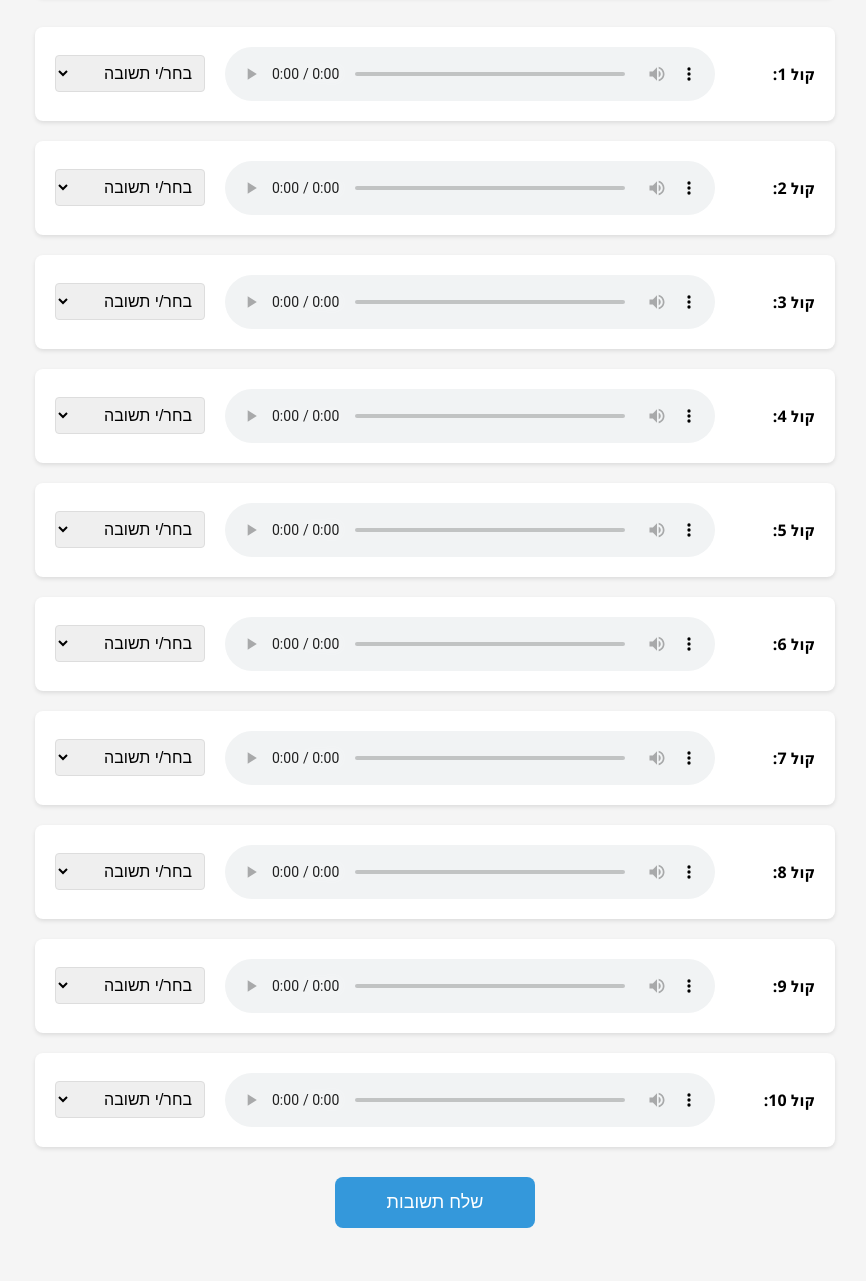
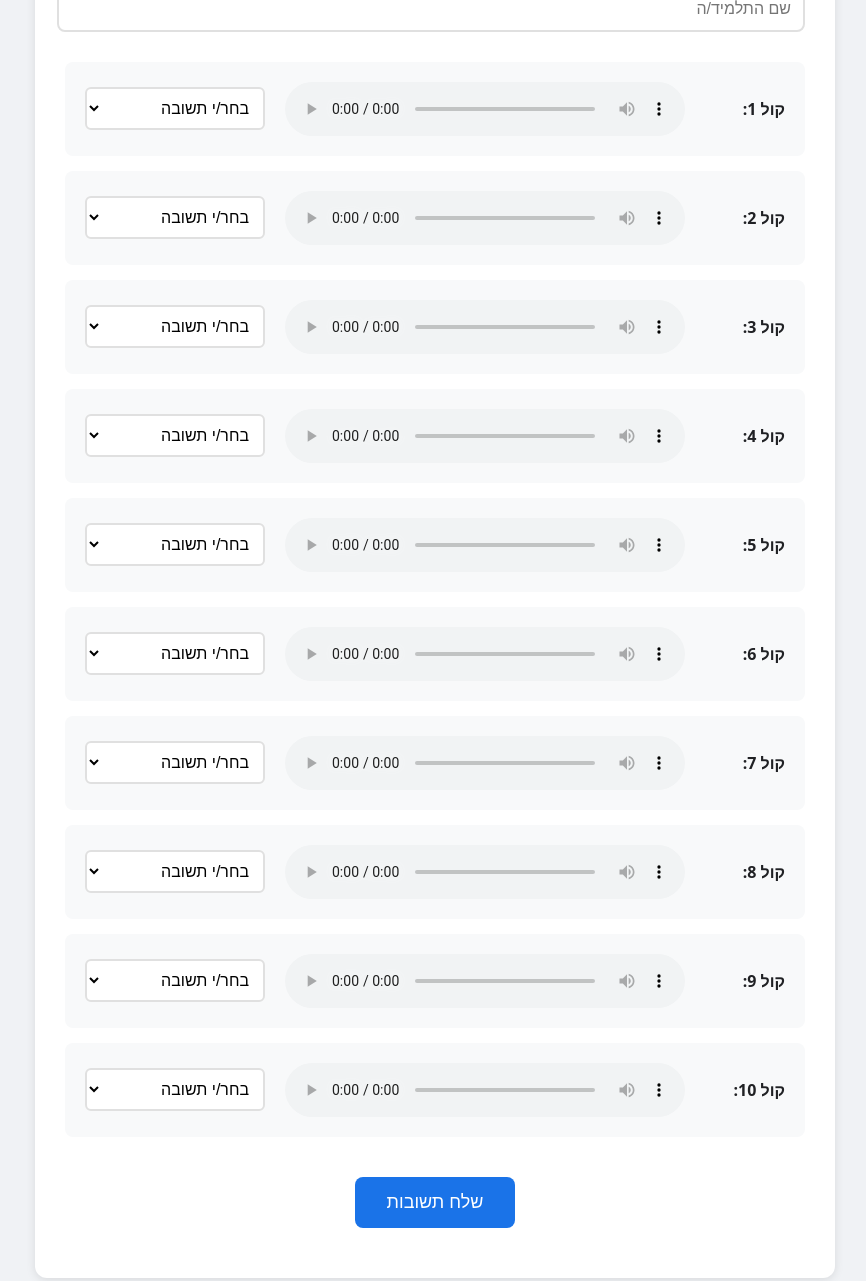
Before and after one commit to snirsnir/whoSpeak, a plain HTML site: page index.html in a window 1280 px wide. Shown: the part 327-1608 px from the top of the page, without its empty margins (205-1071 px from the left). Drawn offline with nearby package versions, Linux system fonts and the light colour scheme.

Commit message:
Update index.html

```diff
--- a/index.html
+++ b/index.html
@@ -4,21 +4,18 @@
     <meta charset="UTF-8">
     <meta name="viewport" content="width=device-width, initial-scale=1.0">
     <title>מי מדבר? - טכנודע</title>
-    <script src="https://cdnjs.cloudflare.com/ajax/libs/jquery/3.6.0/jquery.min.js"></script>
     <style>
         body {
-            font-family: 'Segoe UI', Tahoma, Geneva, Verdana, sans-serif;
+            font-family: system-ui, -apple-system, BlinkMacSystemFont, 'Segoe UI', Roboto, Oxygen, Ubuntu, Cantarell, 'Open Sans', 'Helvetica Neue', sans-serif;
             max-width: 800px;
             margin: 0 auto;
             padding: 20px;
-            background-color: #f5f5f5;
+            background-color: #f0f2f5;
         }
 
-        header {
-            display: flex;
-            align-items: center;
-            justify-content: space-between;
-            margin-bottom: 40px;
+        .logo-container {
+            text-align: left;
+            margin-bottom: 30px;
         }
 
         .logo {
@@ -27,42 +24,58 @@
         }
 
         h1 {
-            color: #2c3e50;
+            color: #1a73e8;
             text-align: center;
+            margin: 30px 0;
             font-size: 2.5em;
+        }
+
+        .container {
+            background: white;
+            padding: 30px;
+            border-radius: 12px;
+            box-shadow: 0 2px 10px rgba(0,0,0,0.1);
+        }
+
+        .student-name {
             margin-bottom: 30px;
         }
 
-        .student-name {
-            background-color: white;
-            padding: 15px;
+        .student-name input {
+            width: calc(100% - 20px);
+            padding: 12px;
+            border: 2px solid #e0e0e0;
             border-radius: 8px;
-            margin-bottom: 30px;
-            box-shadow: 0 2px 4px rgba(0,0,0,0.1);
+            font-size: 16px;
+            transition: border-color 0.3s ease;
         }
 
-        .student-name input {
-            width: 100%;
-            padding: 8px;
-            border: 1px solid #ddd;
-            border-radius: 4px;
-            font-size: 16px;
+        .student-name input:focus {
+            outline: none;
+            border-color: #1a73e8;
         }
 
-        .voice-section {
-            background-color: white;
+        .voice-item {
+            background: #f8f9fa;
             padding: 20px;
+            margin-bottom: 15px;
             border-radius: 8px;
-            margin-bottom: 20px;
-            box-shadow: 0 2px 4px rgba(0,0,0,0.1);
             display: flex;
             align-items: center;
             gap: 20px;
         }
 
         .voice-label {
-            font-weight: bold;
+            font-weight: 600;
             min-width: 80px;
+            color: #202124;
+        }
+
+        .voice-controls {
+            flex-grow: 1;
+            display: flex;
+            align-items: center;
+            gap: 20px;
         }
 
         audio {
@@ -70,238 +83,266 @@
         }
 
         select {
-            padding: 8px;
-            border-radius: 4px;
-            border: 1px solid #ddd;
+            padding: 10px;
+            border: 2px solid #e0e0e0;
+            border-radius: 6px;
             font-size: 16px;
-            min-width: 150px;
+            min-width: 180px;
+            background: white;
+            cursor: pointer;
         }
 
-        .submit-btn {
-            display: block;
-            width: 200px;
-            margin: 30px auto;
-            padding: 15px 30px;
-            background-color: #3498db;
+        select:focus {
+            outline: none;
+            border-color: #1a73e8;
+        }
+
+        .submit-button {
+            background: #1a73e8;
             color: white;
             border: none;
+            padding: 15px 32px;
+            font-size: 18px;
             border-radius: 8px;
-            font-size: 18px;
             cursor: pointer;
-            transition: background-color 0.3s;
+            display: block;
+            margin: 40px auto 20px;
+            transition: background-color 0.3s ease;
         }
 
-        .submit-btn:hover {
-            background-color: #2980b9;
+        .submit-button:hover {
+            background: #1557b0;
+        }
+
+        .loading {
+            display: none;
+            position: fixed;
+            top: 0;
+            left: 0;
+            width: 100%;
+            height: 100%;
+            background: rgba(0,0,0,0.5);
+            justify-content: center;
+            align-items: center;
+            z-index: 1000;
+        }
+
+        .loading-content {
+            background: white;
+            padding: 20px 40px;
+            border-radius: 8px;
+            text-align: center;
+            box-shadow: 0 2px 10px rgba(0,0,0,0.1);
         }
 
         @media (max-width: 600px) {
-            .voice-section {
+            .voice-item {
                 flex-direction: column;
                 align-items: stretch;
             }
 
-            .voice-label {
-                margin-bottom: 10px;
+            .voice-controls {
+                flex-direction: column;
+            }
+
+            select {
+                width: 100%;
             }
         }
     </style>
 </head>
 <body>
-    <header>
+    <div class="loading">
+        <div class="loading-content">שולח תשובות...</div>
+    </div>
+
+    <div class="logo-container">
         <img src="https://media.getmood.io/warehouse/dynamic/217495.png" alt="לוגו טכנודע" class="logo">
-    </header>
+    </div>
 
+    <div class="container">
         <h1>מי מדבר?</h1>
 
+        <form id="voiceForm">
             <div class="student-name">
                 <input type="text" id="studentName" placeholder="שם התלמיד/ה" required>
             </div>
 
-    <form id="voiceForm">
-        <div class="voice-section">
+            <div class="voice-item">
                 <div class="voice-label">קול 1:</div>
-            <audio controls>
-                <source src="/mp3/1.mp3" type="audio/mpeg">
-                הדפדפן שלך לא תומך בהשמעת אודיו
-            </audio>
+                <div class="voice-controls">
+                    <audio controls src="/mp3/1.mp3"></audio>
                     <select required>
                         <option value="">בחר/י תשובה</option>
-                <option value="human">קול אנושי</option>
-                <option value="ai">קול מלאכותי</option>
+                        <option value="אנושי">קול אנושי</option>
+                        <option value="מלאכותי">קול מלאכותי</option>
                     </select>
                 </div>
+            </div>
 
-        <div class="voice-section">
+            <div class="voice-item">
                 <div class="voice-label">קול 2:</div>
-            <audio controls>
-                <source src="/mp3/2.mp3" type="audio/mpeg">
-                הדפדפן שלך לא תומך בהשמעת אודיו
-            </audio>
+                <div class="voice-controls">
+                    <audio controls src="/mp3/2.mp3"></audio>
                     <select required>
                         <option value="">בחר/י תשובה</option>
-                <option value="human">קול אנושי</option>
-                <option value="ai">קול מלאכותי</option>
+                        <option value="אנושי">קול אנושי</option>
+                        <option value="מלאכותי">קול מלאכותי</option>
                     </select>
                 </div>
+            </div>
 
-        <div class="voice-section">
+            <div class="voice-item">
                 <div class="voice-label">קול 3:</div>
-            <audio controls>
-                <source src="/mp3/3.mp3" type="audio/mpeg">
-                הדפדפן שלך לא תומך בהשמעת אודיו
-            </audio>
+                <div class="voice-controls">
+                    <audio controls src="/mp3/3.mp3"></audio>
                     <select required>
                         <option value="">בחר/י תשובה</option>
-                <option value="human">קול אנושי</option>
-                <option value="ai">קול מלאכותי</option>
+                        <option value="אנושי">קול אנושי</option>
+                        <option value="מלאכותי">קול מלאכותי</option>
                     </select>
                 </div>
+            </div>
 
-        <div class="voice-section">
+            <div class="voice-item">
                 <div class="voice-label">קול 4:</div>
-            <audio controls>
-                <source src="/mp3/4.mp3" type="audio/mpeg">
-                הדפדפן שלך לא תומך בהשמעת אודיו
-            </audio>
+                <div class="voice-controls">
+                    <audio controls src="/mp3/4.mp3"></audio>
                     <select required>
                         <option value="">בחר/י תשובה</option>
-                <option value="human">קול אנושי</option>
-                <option value="ai">קול מלאכותי</option>
+                        <option value="אנושי">קול אנושי</option>
+                        <option value="מלאכותי">קול מלאכותי</option>
                     </select>
                 </div>
+            </div>
 
-        <div class="voice-section">
+            <div class="voice-item">
                 <div class="voice-label">קול 5:</div>
-            <audio controls>
-                <source src="/mp3/5.mp3" type="audio/mpeg">
-                הדפדפן שלך לא תומך בהשמעת אודיו
-            </audio>
+                <div class="voice-controls">
+                    <audio controls src="/mp3/5.mp3"></audio>
                     <select required>
                         <option value="">בחר/י תשובה</option>
-                <option value="human">קול אנושי</option>
-                <option value="ai">קול מלאכותי</option>
+                        <option value="אנושי">קול אנושי</option>
+                        <option value="מלאכותי">קול מלאכותי</option>
                     </select>
                 </div>
+            </div>
 
-        <div class="voice-section">
+            <div class="voice-item">
                 <div class="voice-label">קול 6:</div>
-            <audio controls>
-                <source src="/mp3/6.mp3" type="audio/mpeg">
-                הדפדפן שלך לא תומך בהשמעת אודיו
-            </audio>
+                <div class="voice-controls">
+                    <audio controls src="/mp3/6.mp3"></audio>
                     <select required>
                         <option value="">בחר/י תשובה</option>
-                <option value="human">קול אנושי</option>
-                <option value="ai">קול מלאכותי</option>
+                        <option value="אנושי">קול אנושי</option>
+                        <option value="מלאכותי">קול מלאכותי</option>
                     </select>
                 </div>
+            </div>
 
-        <div class="voice-section">
+            <div class="voice-item">
                 <div class="voice-label">קול 7:</div>
-            <audio controls>
-                <source src="/mp3/7.mp3" type="audio/mpeg">
-                הדפדפן שלך לא תומך בהשמעת אודיו
-            </audio>
+                <div class="voice-controls">
+                    <audio controls src="/mp3/7.mp3"></audio>
                     <select required>
                         <option value="">בחר/י תשובה</option>
-                <option value="human">קול אנושי</option>
-                <option value="ai">קול מלאכותי</option>
+                        <option value="אנושי">קול אנושי</option>
+                        <option value="מלאכותי">קול מלאכותי</option>
                     </select>
                 </div>
+            </div>
 
-        <div class="voice-section">
+            <div class="voice-item">
                 <div class="voice-label">קול 8:</div>
-            <audio controls>
-                <source src="/mp3/8.mp3" type="audio/mpeg">
-                הדפדפן שלך לא תומך בהשמעת אודיו
-            </audio>
+                <div class="voice-controls">
+                    <audio controls src="/mp3/8.mp3"></audio>
                     <select required>
                         <option value="">בחר/י תשובה</option>
-                <option value="human">קול אנושי</option>
-                <option value="ai">קול מלאכותי</option>
+                        <option value="אנושי">קול אנושי</option>
+                        <option value="מלאכותי">קול מלאכותי</option>
                     </select>
                 </div>
+            </div>
 
-        <div class="voice-section">
+            <div class="voice-item">
                 <div class="voice-label">קול 9:</div>
-            <audio controls>
-                <source src="/mp3/9.mp3" type="audio/mpeg">
-                הדפדפן שלך לא תומך בהשמעת אודיו
-            </audio>
+                <div class="voice-controls">
+                    <audio controls src="/mp3/9.mp3"></audio>
                     <select required>
                         <option value="">בחר/י תשובה</option>
-                <option value="human">קול אנושי</option>
-                <option value="ai">קול מלאכותי</option>
+                        <option value="אנושי">קול אנושי</option>
+                        <option value="מלאכותי">קול מלאכותי</option>
                     </select>
                 </div>
+            </div>
 
-        <div class="voice-section">
+            <div class="voice-item">
                 <div class="voice-label">קול 10:</div>
-            <audio controls>
-                <source src="/mp3/10.mp3" type="audio/mpeg">
-                הדפדפן שלך לא תומך בהשמעת אודיו
-            </audio>
+                <div class="voice-controls">
+                    <audio controls src="/mp3/10.mp3"></audio>
                     <select required>
                         <option value="">בחר/י תשובה</option>
-                <option value="human">קול אנושי</option>
-                <option value="ai">קול מלאכותי</option>
+                        <option value="אנושי">קול אנושי</option>
+                        <option value="מלאכותי">קול מלאכותי</option>
                     </select>
                 </div>
+            </div>
 
-        <button type="submit" class="submit-btn">שלח תשובות</button>
+            <button type="submit" class="submit-button">שלח תשובות</button>
         </form>
+    </div>
 
     <script>
-        $(document).ready(function() {
-            $('#voiceForm').on('submit', function(e) {
+        document.getElementById('voiceForm').addEventListener('submit', async function(e) {
             e.preventDefault();
 
-                // בדיקה שכל השדות מלאים
-                const studentName = $('#studentName').val();
+            // בדיקת תקינות
+            const studentName = document.getElementById('studentName').value;
             if (!studentName) {
                 alert('נא למלא את שם התלמיד/ה');
                 return;
             }
 
-                const answers = [];
-                let allAnswered = true;
+            const answers = Array.from(document.querySelectorAll('select')).map(select => select.value);
+            if (answers.includes('')) {
+                alert('נא לענות על כל השאלות');
+                return;
+            }
 
-                $('select').each(function(index) {
-                    const value = $(this).val();
-                    if (!value) {
-                        alert('נא לענות על כל השאלות');
-                        allAnswered = false;
-                        return false;
-                    }
-                    answers.push(value);
+            // הצגת אנימציית טעינה
+            document.querySelector('.loading').style.display = 'flex';
+
+            // הכנת הנתונים
+            const currentDate = new Date().toLocaleString('he-IL');
+            const data = {
+                timestamp: currentDate,
+                name: studentName,
+                answers: answers
+            };
+
+            try {
+                // החלף את הURL עם כתובת ה-Google Apps Script שלך
+                const response = await fetch('https://script.google.com/macros/s/AKfycbzVES_awGv3vLfc6-Lre_fqCUlwi-KqYVSJDCp2gJJ8Cx7oMOfV1KJURgG7synW2vz5Kw/exec', {
+                    method: 'POST',
+                    mode: 'no-cors',
+                    cache: 'no-cache',
+                    headers: {
+                        'Content-Type': 'application/json',
+                    },
+                    body: JSON.stringify(data)
                 });
 
-                if (!allAnswered) return;
+                // הסתרת אנימציית טעינה
+                document.querySelector('.loading').style.display = 'none';
+                alert('התשובות נשלחו בהצלחה!');
 
-                // כאן מגיע הקוד לשליחת הנתונים לטופס גוגל
-                const formData = {
-                    'entry.123456789': studentName,  // יש להחליף למזהה האמיתי של הטופס
-                    'entry.987654321': answers.join(',')  // יש להחליף למזהה האמיתי של הטופס
-                };
-
-                // דוגמה לשליחה לטופס גוגל
-                // יש להחליף את הURL עם הURL האמיתי של הטופס
-                $.ajax({
-                    url: 'https://script.google.com/macros/s/AKfycbzVES_awGv3vLfc6-Lre_fqCUlwi-KqYVSJDCp2gJJ8Cx7oMOfV1KJURgG7synW2vz5Kw/exec',
-                    data: formData,
-                    type: 'POST',
-                    dataType: 'xml',
-                    success: function(data) {
-                        alert('התשובות נשלחו בהצלחה!');
-                        // אופציונלי: ניקוי הטופס
-                        $('#voiceForm')[0].reset();
-                    },
-                    error: function(xhr, status, error) {
+                // איפוס הטופס
+                e.target.reset();
+            } catch (error) {
+                document.querySelector('.loading').style.display = 'none';
                 alert('אירעה שגיאה בשליחת הטופס. נא לנסות שוב.');
+                console.error('Error:', error);
             }
-                });
-            });
         });
     </script>
 </body>
```
Lines whose indentation alone changed are shown as unchanged.
